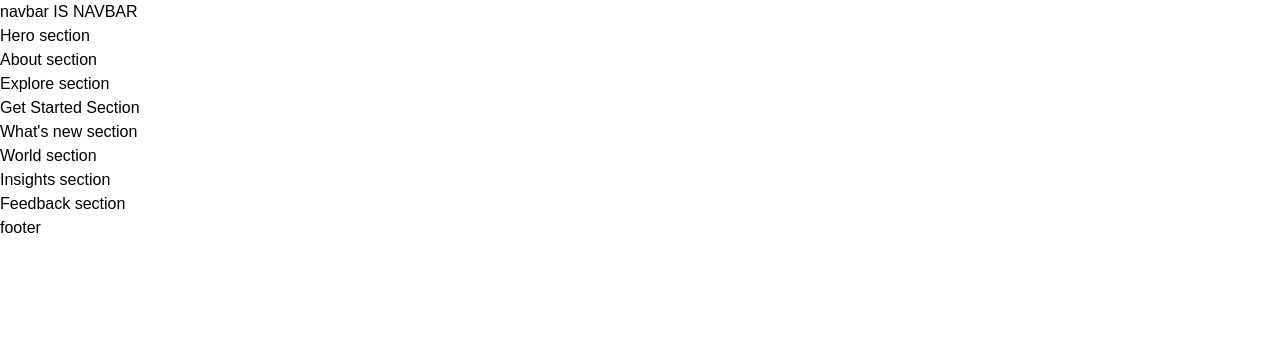
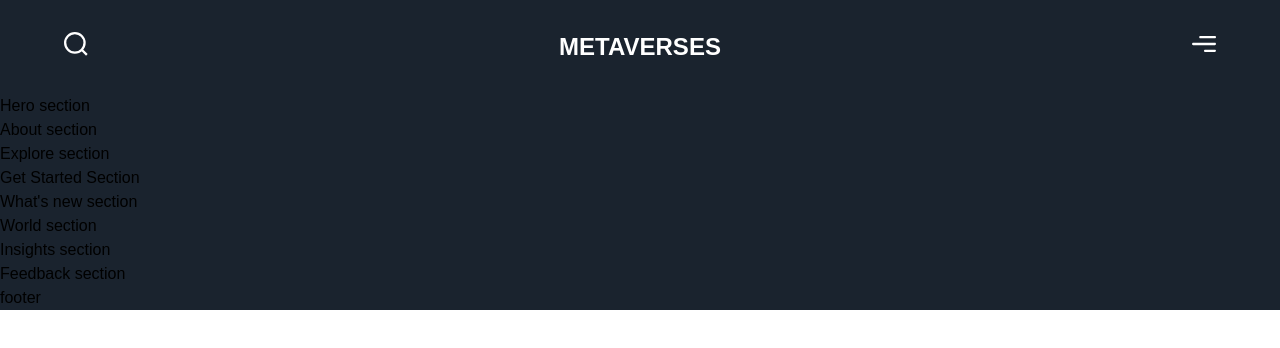
Before and after one commit to JuniorRaja/MetaverseLandingPage_reactJS, a Next.js app: page / in a window 1280 px wide. Shown: the top 348 px of the page. Built offline with nearby package versions, Linux system fonts and the light colour scheme; a web font is replaced by a local one.

Commit message:
NavBar Fin.

```diff
--- a/app/page.js
+++ b/app/page.js
@@ -1,8 +1,17 @@
-import { Footer, Navbar } from '../components';
-import { About, Explore, Feedback, GetStarted, Hero, Insights, WhatsNew, World } from '../sections';
+import { Footer, Navbar } from "../components";
+import {
+  About,
+  Explore,
+  Feedback,
+  GetStarted,
+  Hero,
+  Insights,
+  WhatsNew,
+  World,
+} from "../sections";
 
 const Page = () => (
-  <div>
+  <div className="bg-primary-black overflow-hidden">
     <Navbar />
     <Hero />
     <About />
--- a/components/Navbar.jsx
+++ b/components/Navbar.jsx
@@ -1,5 +1,34 @@
 "use client";
 
-const Navbar = () => <nav>navbar IS NAVBAR</nav>;
+import { motion } from "framer-motion";
+
+import styles from "../styles";
+import { navVariants } from "../utils/motion";
+
+const Navbar = () => (
+  <motion.nav
+    variants={navVariants}
+    initial="hidden"
+    whileInView="show"
+    className={`${styles.xPaddings} py-8 relative`}
+  >
+    <div className="absolute w-[50%] insert-0" />
+    <div className={`${styles.innerWidth} mx-auto flex justify-between gap-8`}>
+      <img
+        src="/search.svg"
+        alt="search"
+        className="w-[24px] h-[24px] object-contain"
+      />
+      <h2 className="font-extrabold text-[24px] leading-[30px] text-white">
+        METAVERSES
+      </h2>
+      <img
+        src="/menu.svg"
+        alt="menu"
+        className="w-[24px] h-[24px] object-contain"
+      />
+    </div>
+  </motion.nav>
+);
 
 export default Navbar;
```
